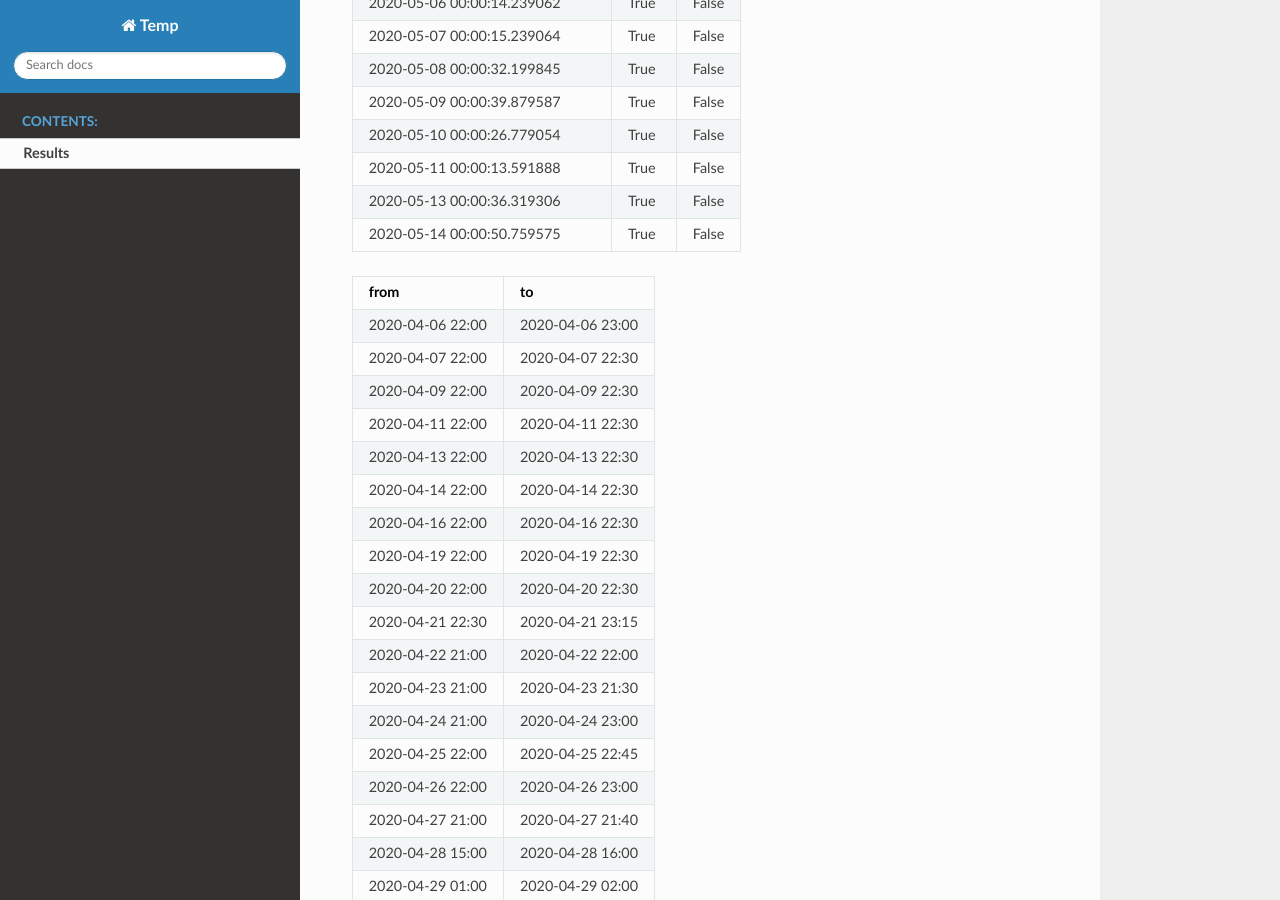
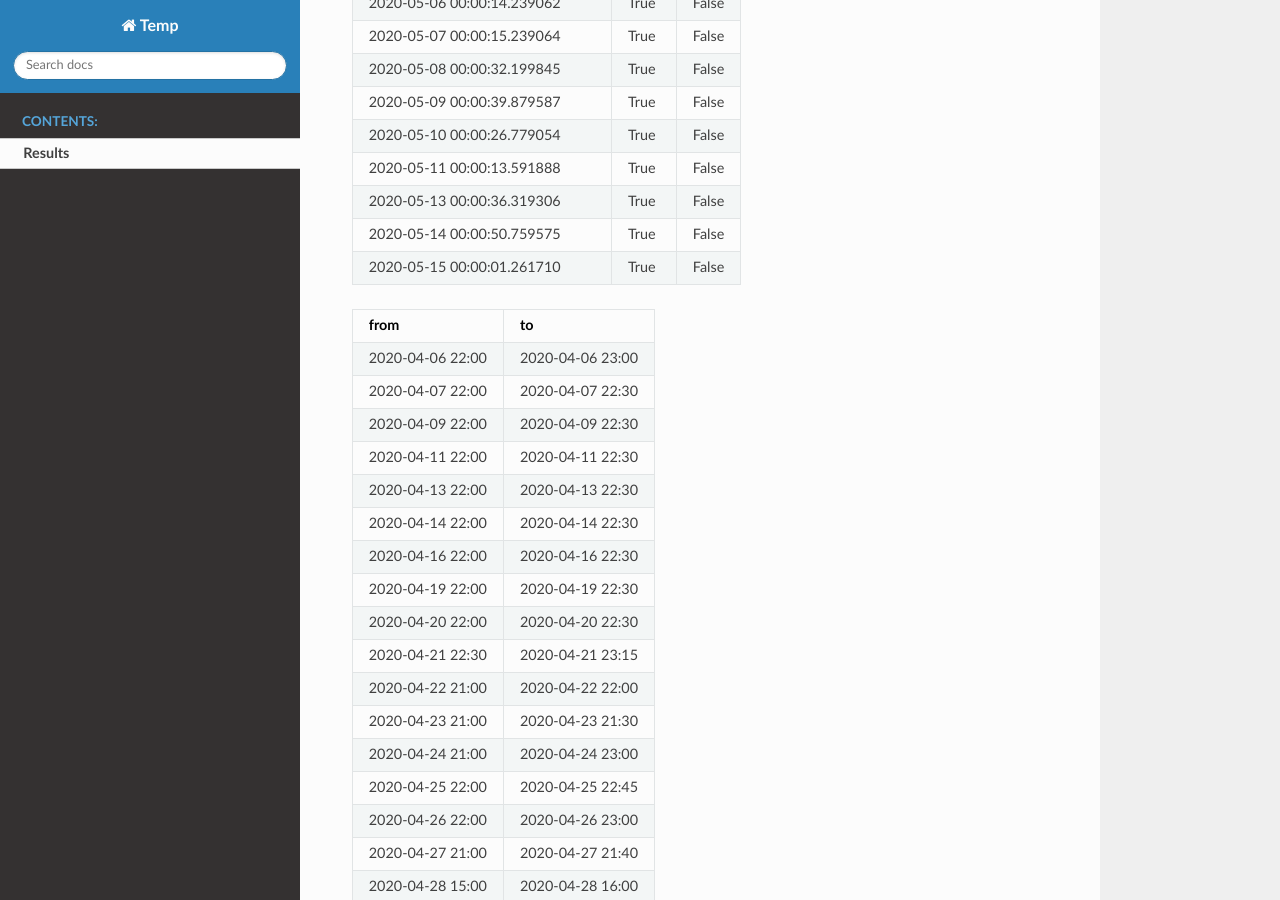
Before and after one commit to shlomow/queries-results, a Sphinx documentation site: the page built from source/results.rst, in a window 1280 px wide and 900 px high, scrolled down 1196 px. Built offline with Sphinx 7.4.7 and the Read the Docs theme 2.0.0, drawn with Linux system fonts in a browser that asks for light colours.

Commit message:
update results

```diff
--- a/source/results.rst
+++ b/source/results.rst
@@ -43,6 +43,7 @@ Results
    2020-05-11 00:00:13.591888, True, False
    2020-05-13 00:00:36.319306, True, False
    2020-05-14 00:00:50.759575, True, False
+   2020-05-15 00:00:01.261710, True, False
 
 .. csv-table::
    :header: "from", "to"
```
Also changed, not shown: results.json (+1 -1 lines).
